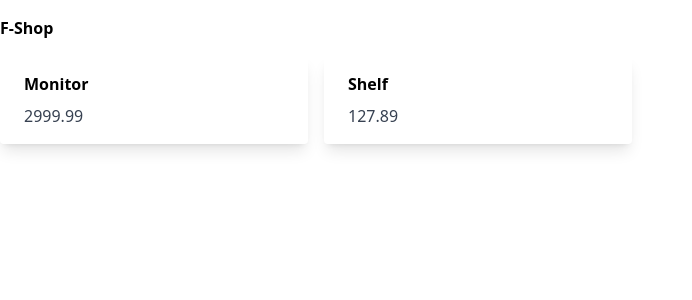
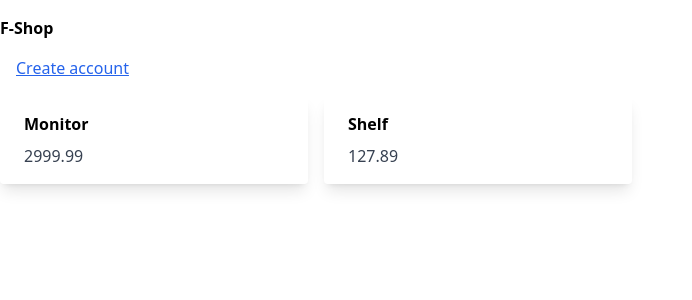
Before and after one commit to felipesvianna/fshop-java, a React (Create React App) app in the folder ui/: page / in a window 1280 px wide. Shown: the top 300 px of the page, without its empty margins (0-692 px from the left). Built offline with nearby package versions, Linux system fonts and the light colour scheme.

Commit message:
implement create account link on home page

```diff
--- a/ui/src/components/Header/Header.tsx
+++ b/ui/src/components/Header/Header.tsx
@@ -1,5 +1,6 @@
 import React, { FC } from "react";
-import LinkButton, { LinkButtonProps } from "../LinkButton/LinkButton";
+import { LinkButtonProps } from "../../interfaces";
+import LinkButton from "../LinkButton/LinkButton";
 
 interface HeaderProps {
   pageName: string;
--- a/ui/src/components/LinkButton/LinkButton.tsx
+++ b/ui/src/components/LinkButton/LinkButton.tsx
@@ -1,9 +1,7 @@
 import React, { FC } from "react";
 import { Link } from "react-router-dom";
-export interface LinkButtonProps {
-  routeName: string;
-  pageName: string;
-}
+import { LinkButtonProps } from "../../interfaces";
+
 const LinkButton: FC<LinkButtonProps> = ({ routeName, pageName }) => {
   return (
     <Link className="text-blue-600 underline mx-4" to={routeName}>
--- a/ui/src/interfaces/index.ts
+++ b/ui/src/interfaces/index.ts
@@ -1,3 +1,8 @@
+export interface LinkButtonProps {
+    routeName: string;
+    pageName: string;
+}
+
 export interface CategoryProps {
     id: number;
     name: string;
--- a/ui/src/pages/HomePage/HomePage.tsx
+++ b/ui/src/pages/HomePage/HomePage.tsx
@@ -1,5 +1,6 @@
 import React, { FC } from "react";
 import Header from "../../components/Header/Header";
+import { LinkButtonProps } from "../../interfaces";
 import ProductCardGrid from "../../components/ProductCardGrid/ProductCardGrid";
 import { ProductCardProps } from "../../interfaces";
 
@@ -8,9 +9,13 @@ const HomePage: FC = () => {
     { name: "Monitor", price: 2999.99 },
     { name: "Shelf", price: 127.89 },
   ];
+
+  const headerLinks: LinkButtonProps[] = [
+    { routeName: "/userregister", pageName: "Create account" },
+  ];
   return (
     <>
-      <Header pageName="F-Shop" />
+      <Header pageName="F-Shop" listOfLinks={headerLinks} />
       <ProductCardGrid cardsList={hardcodedProductCards} />
     </>
   );
--- a/ui/src/pages/ManageCategories/ManageCategories.tsx
+++ b/ui/src/pages/ManageCategories/ManageCategories.tsx
@@ -1,7 +1,7 @@
 import React, { FC, useState } from "react";
 import CategoryList from "../../components/CategoryList/CategoryList";
 import Header from "../../components/Header/Header";
-import { LinkButtonProps } from "../../components/LinkButton/LinkButton";
+import { LinkButtonProps } from "../../interfaces";
 import { CategoryProps } from "../../interfaces";
 
 const ManageCategories: FC = () => {
--- a/ui/src/pages/ManagePage/ManagePage.tsx
+++ b/ui/src/pages/ManagePage/ManagePage.tsx
@@ -1,6 +1,6 @@
 import React, { FC } from "react";
 import Header from "../../components/Header/Header";
-import { LinkButtonProps } from "../../components/LinkButton/LinkButton";
+import { LinkButtonProps } from "../../interfaces";
 
 const ManagePage: FC = () => {
   const headerLinks: LinkButtonProps[] = [
--- a/ui/src/pages/ManageProducts/ManageProducts.tsx
+++ b/ui/src/pages/ManageProducts/ManageProducts.tsx
@@ -1,6 +1,6 @@
 import React, { FC, useState } from "react";
 import Header from "../../components/Header/Header";
-import { LinkButtonProps } from "../../components/LinkButton/LinkButton";
+import { LinkButtonProps } from "../../interfaces";
 import { ProductProps } from "../../interfaces";
 import ProductsList from "../../components/ProductsList/ProductsList";
 
```
Also changed, not shown: 1 other file (tests, documents, lock files or other folders).
